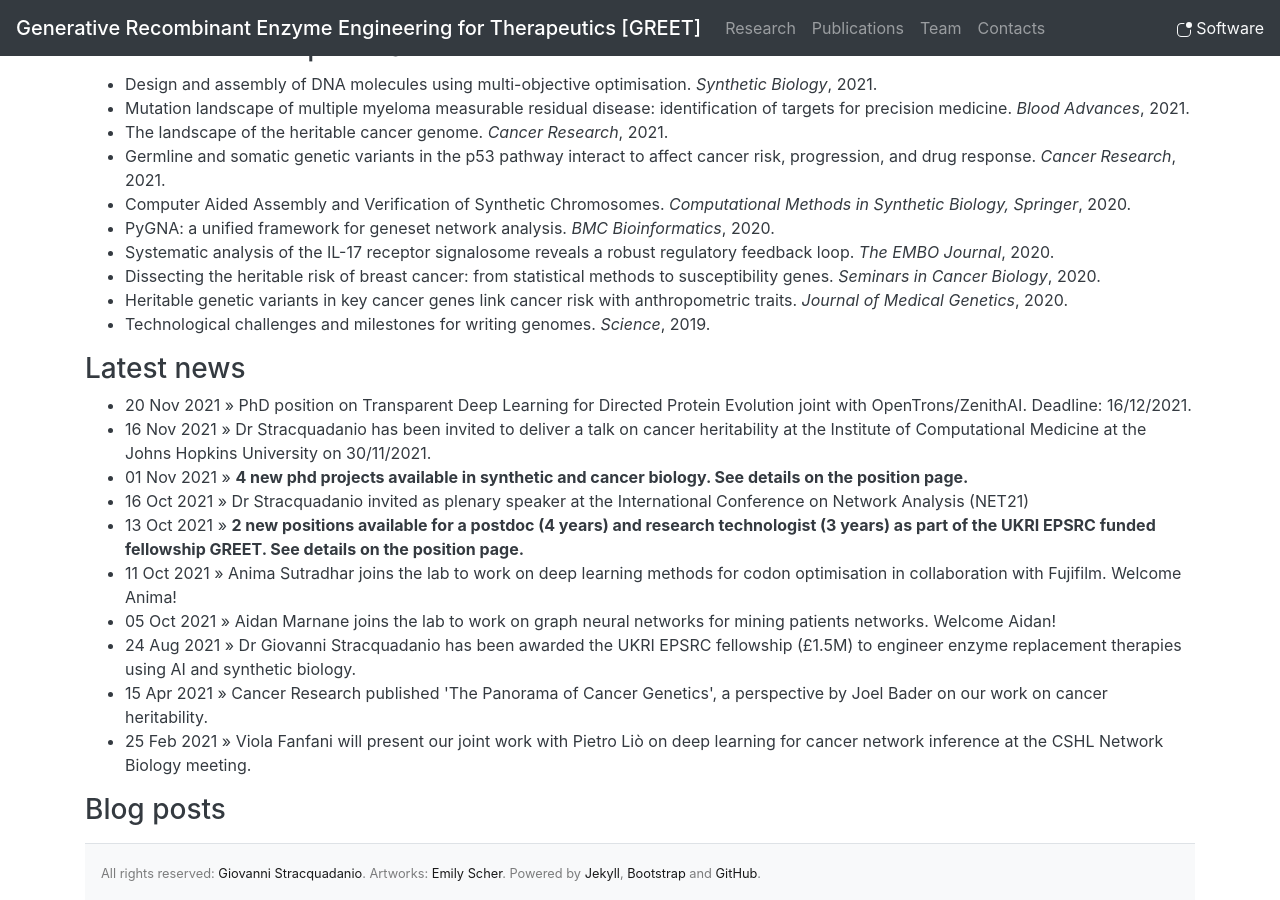
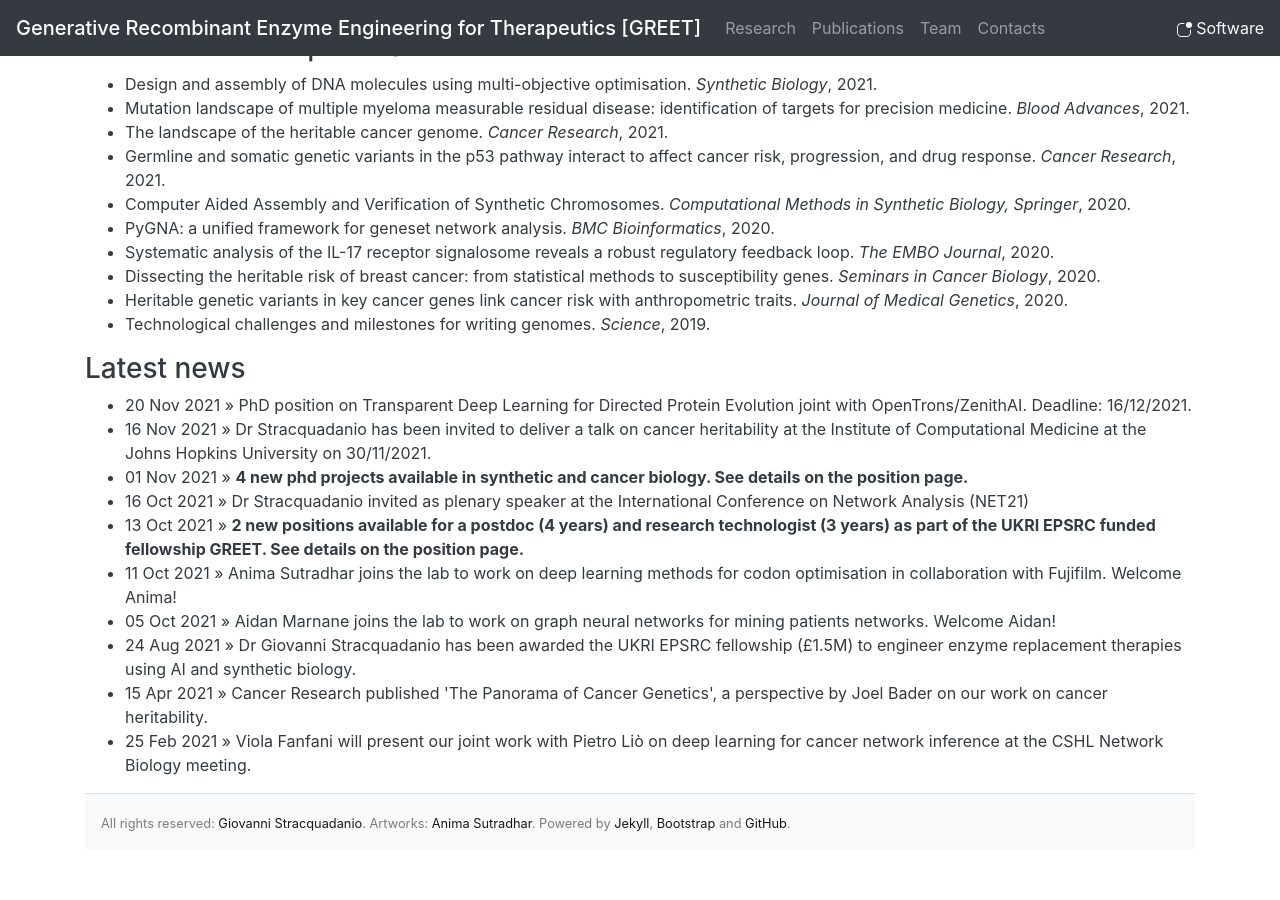
Before and after one commit to stracquadaniolab/greet-project.github.io, a Jekyll site: the page built from index.md, in a window 1280 px wide and 900 px high, scrolled down 772 px. Built offline with Jekyll 4.4.1, drawn with Linux system fonts in a browser that asks for light colours; nearby versions of some CDN libraries; after the commit the page ends 1622 px from its top, so only the background shows below that.

Commit message:
new: updated credits and front page

```diff
--- a/_includes/_footer.html
+++ b/_includes/_footer.html
@@ -3,7 +3,7 @@
     <span class="navbar-text">
       <small>
         All rights reserved: <a href="/people">Giovanni Stracquadanio</a>.
-        Artworks: <a href="http://scherscherscher.com/">Emily Scher</a>.
+        Artworks: <a href="http://scherscherscher.com/">Anima Sutradhar</a>.
         Powered by <a href="http://jekyllrb.com">Jekyll</a>,
         <a href="http://getbootstrap.com/">Bootstrap</a> and
         <a href="http://github.com">GitHub</a>.
--- a/_layouts/home.html
+++ b/_layouts/home.html
@@ -34,15 +34,6 @@
     </ul>
   </div>
 
-  <div class="container text-dark">
-    <h3>Blog posts</h3>
-    <ul>
-      {% for post in site.posts limit: 5 %}
-      <li><span>{{ post.date | date_to_string }}</span> &raquo; <a class="text-dark" href="{{ post.url }}">{{ post.title }}</a></li>
-      {% endfor %}
-    </ul>
-  </div>
-
   {% include _footer.html %}
 
 </body>
```
